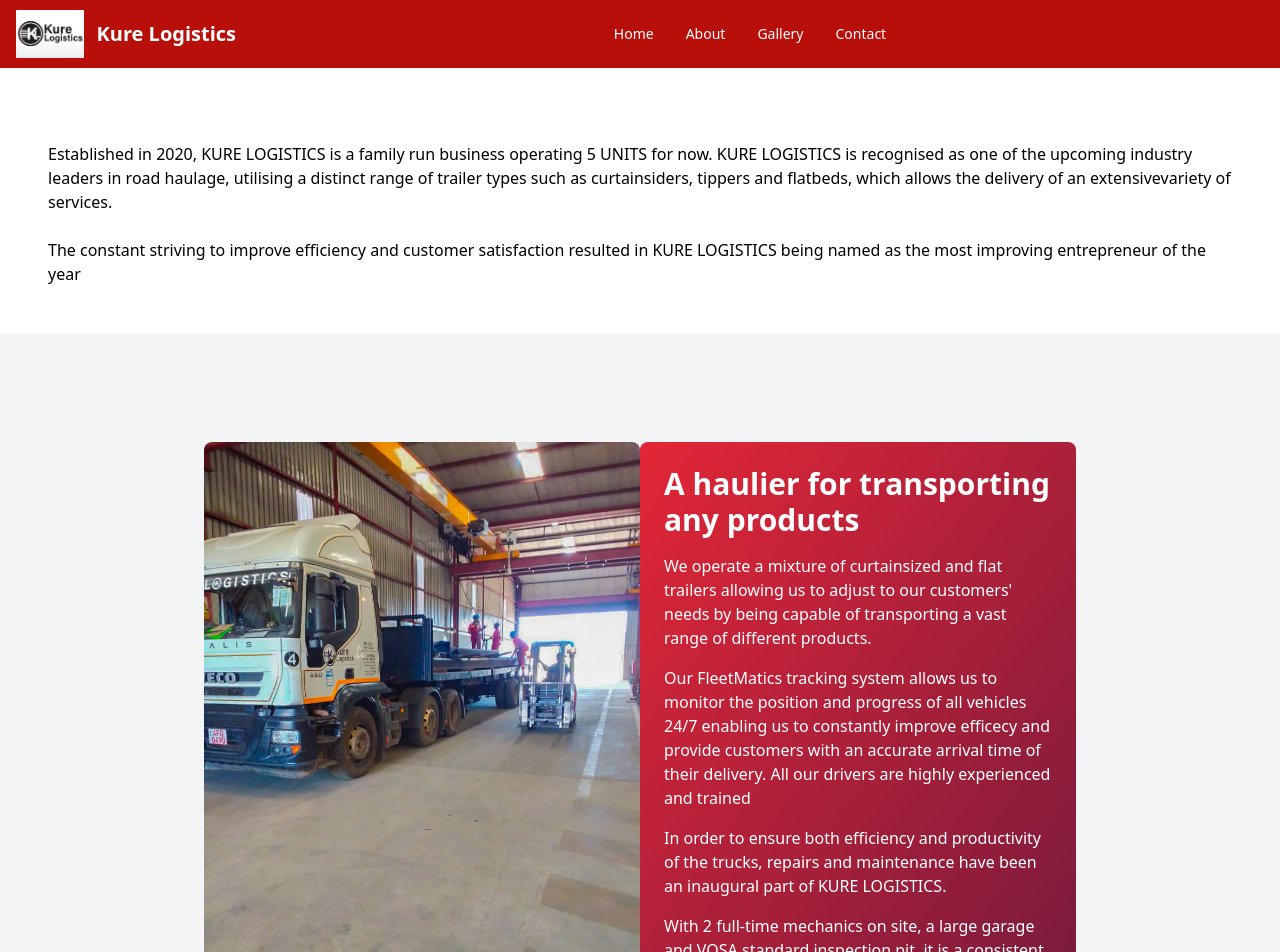
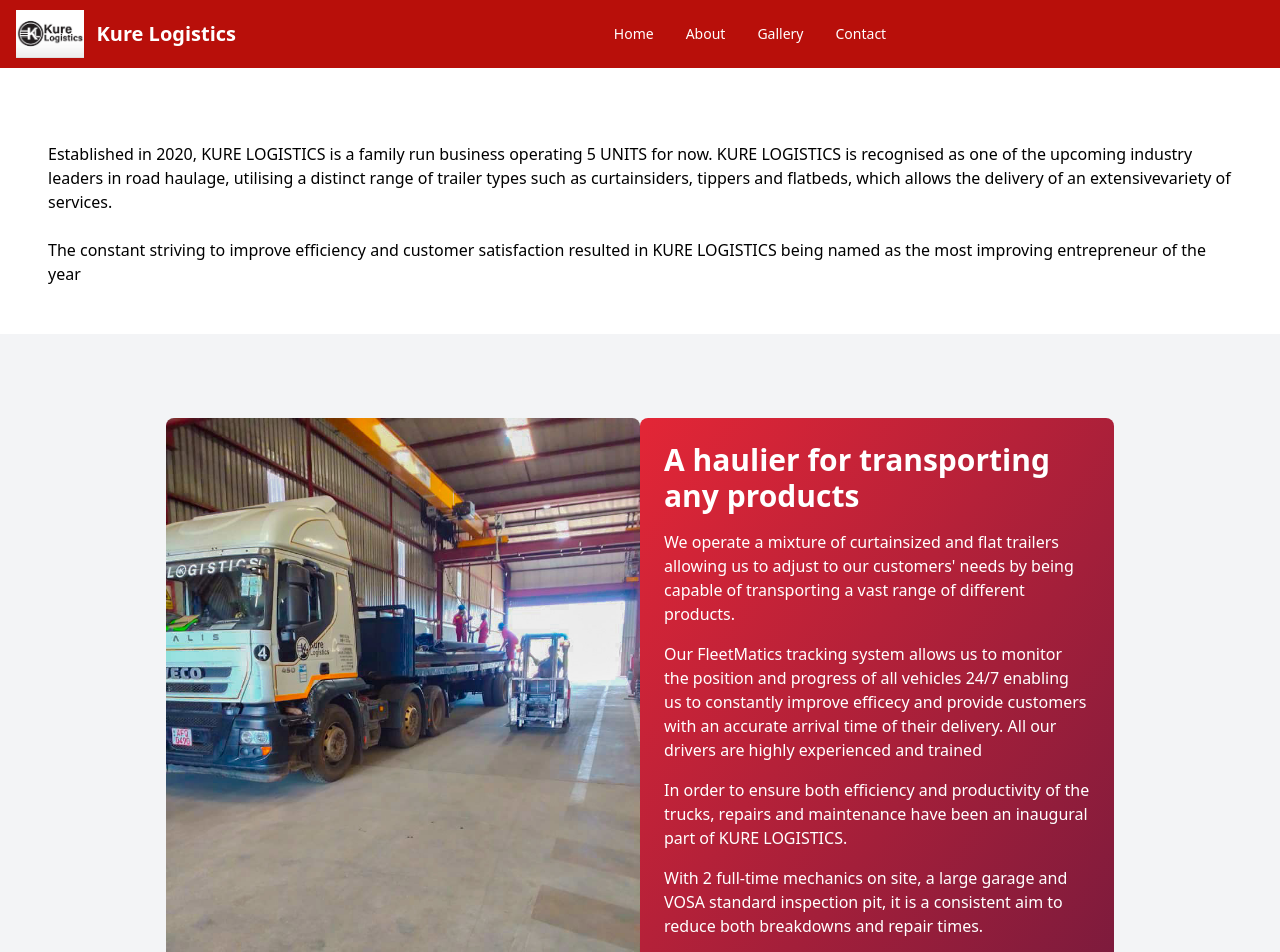
Before and after one commit to charmainemimie/Kure-Logistics, a React (Vite) app: page /about in a window 1280 px wide. Shown: the top 952 px of the page. Built offline with nearby package versions, Linux system fonts and the light colour scheme.

Commit message:
modified card width in About page

```diff
--- a/src/pages/About.jsx
+++ b/src/pages/About.jsx
@@ -16,8 +16,8 @@
         </div>
 
 
-      <div className="min-h-screen bg-gray-100 flex items-center justify-center p-4">
-      <div className="flex flex-col w-full lg:w-3/4 p-8 overflow-hidden lg:flex-row">
+      <div className="min-h-screen bg-gray-100 flex items-center justify-center p-2">
+      <div className="flex flex-col w-full lg:w-3/4  overflow-hidden lg:flex-row">
       <div className="bg-blue-300 rounded-lg overflow-hidden lg:w-1/2 mt-6 sm:mt-0">
       <img src={pic8} alt="Aboutpic" className="w-full h-full object-cover" />
     </div>
--- a/src/pages/Contact.jsx
+++ b/src/pages/Contact.jsx
@@ -93,7 +93,7 @@
                     <p className=" text-1xl font-normal">
                     <div><span className="text-black text-2xl font-bold"><a href="tel:0116 221 3539"
                     className="block py-2  underline text-navcolour rounded hover:bg-gray-100 md:hover:bg-transparent md:hover:text-blue-700 md:p-0 md:dark:hover:text-blue-500 dark:text-navcolour dark:hover:bg-gray-700 dark:hover:text-white md:dark:hover:bg-transparent dark:border-gray-700">Visit Us</a></span></div>
-                     Hertfordshire, Gweru, O Midlands, Zimbabwe
+                     145 Hertfordshire, Gweru, O Midlands, Zimbabwe
                     </p>
                   </div>
 
```
